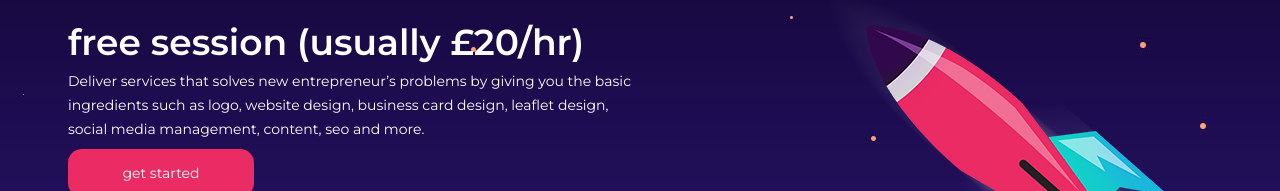
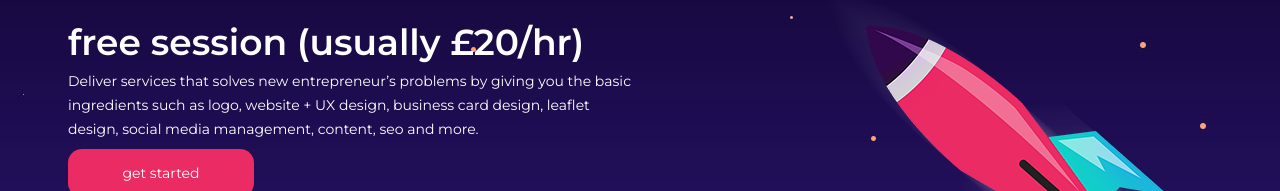
Before and after one commit to Amroach/jagxpy, a plain HTML site: page index.html in a window 1280 px wide. Shown: the part 307-498 px from the top of the page. Drawn offline with nearby package versions, Linux system fonts and the light colour scheme.

Commit message:
Update index.html

```diff
--- a/index.html
+++ b/index.html
@@ -69,7 +69,7 @@
 				<div class="row">
 					<div data-aos="zoom-in" class="col-lg-6 pr-0">
 						<h2>free session (usually £20/hr)</h2>
-						<p>Deliver services that solves new entrepreneur’s problems by giving you the basic ingredients such as logo, website design, business card design, leaflet design, social media management, content, seo and more.</p>
+						<p>Deliver services that solves new entrepreneur’s problems by giving you the basic ingredients such as logo, website + UX design, business card design, leaflet design, social media management, content, seo and more.</p>
 						<a href="https://wa.me/447460177238?text=Hello%20am%20interested" class="site-btn">get started</a>
 					</div>
 				</div>
```
